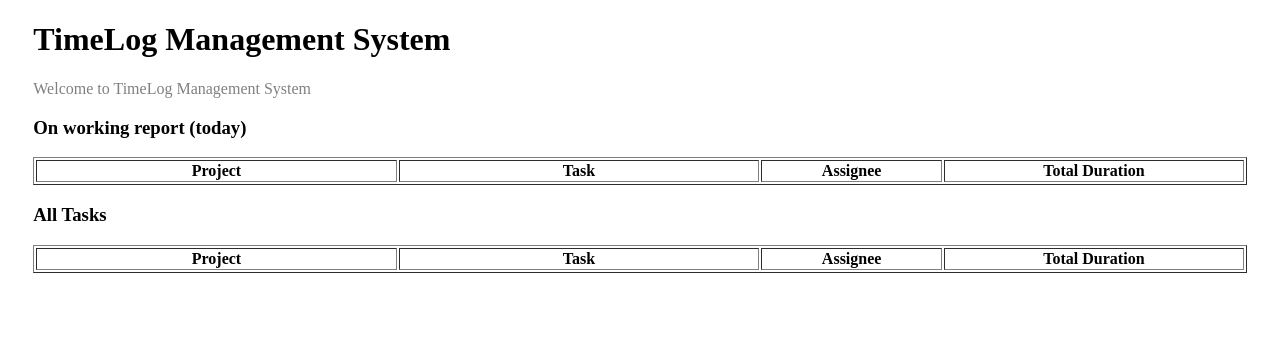
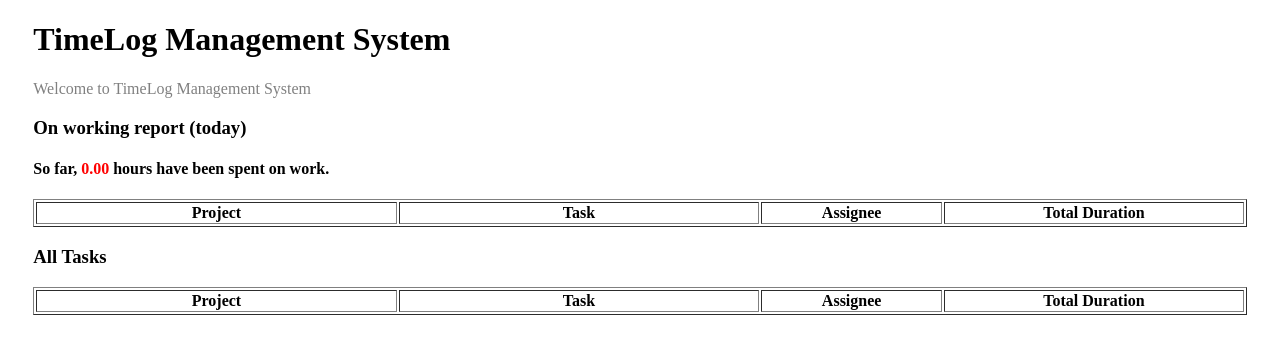
Before and after one commit to mh-shuvo/django-web, a Django app: page / in a window 1280 px wide. Shown: the top 354 px of the page. Run offline with Django 5.2, Linux system fonts and the light colour scheme; data that the repository does not hold is empty.

Commit message:
Add total today work duration in home page

```diff
--- a/timetracking/models.py
+++ b/timetracking/models.py
@@ -83,3 +83,11 @@ class TimeLog(models.Model):
             total_duration=Sum('duration')
         )
         return task_durations
+
+    @classmethod
+    def get_today_total_work_duration(cls):
+
+        current_date = now().date()
+
+        total_duration = cls.objects.filter(date=current_date).aggregate(total_duration=Sum('duration'))['total_duration']
+        return total_duration or 0
--- a/timetracking/templates/index.html
+++ b/timetracking/templates/index.html
@@ -12,6 +12,9 @@
 
    <div  style="margin-left: 2%; margin-right: 2%;">
         <h3>On working report (today)</h3>
+        <h4>
+            So far, <span style="color: {% if total_work_in_today < 4 %}red{% else %}green{% endif %};">{{total_work_in_today|floatformat:2}}</span> hours have been spent on work.
+        </h4>
         <table border="1" style="width: 100%;">
             <thead>
                 <tr>
--- a/timetracking/views.py
+++ b/timetracking/views.py
@@ -5,13 +5,15 @@ from django.template import loader
 def index(request):
 
     report = TimeLog.get_task_durations()
+    total_work_duration_in_today = TimeLog.get_today_total_work_duration()
     full_report = TimeLog.get_all_task_durations()
 
     template = loader.get_template("index.html")
 
     return HttpResponse(template.render({
         "report": report,
-        "full_report": full_report
+        "full_report": full_report,
+        "total_work_in_today": total_work_duration_in_today
     },request))
 
 def history(request,id):
```
